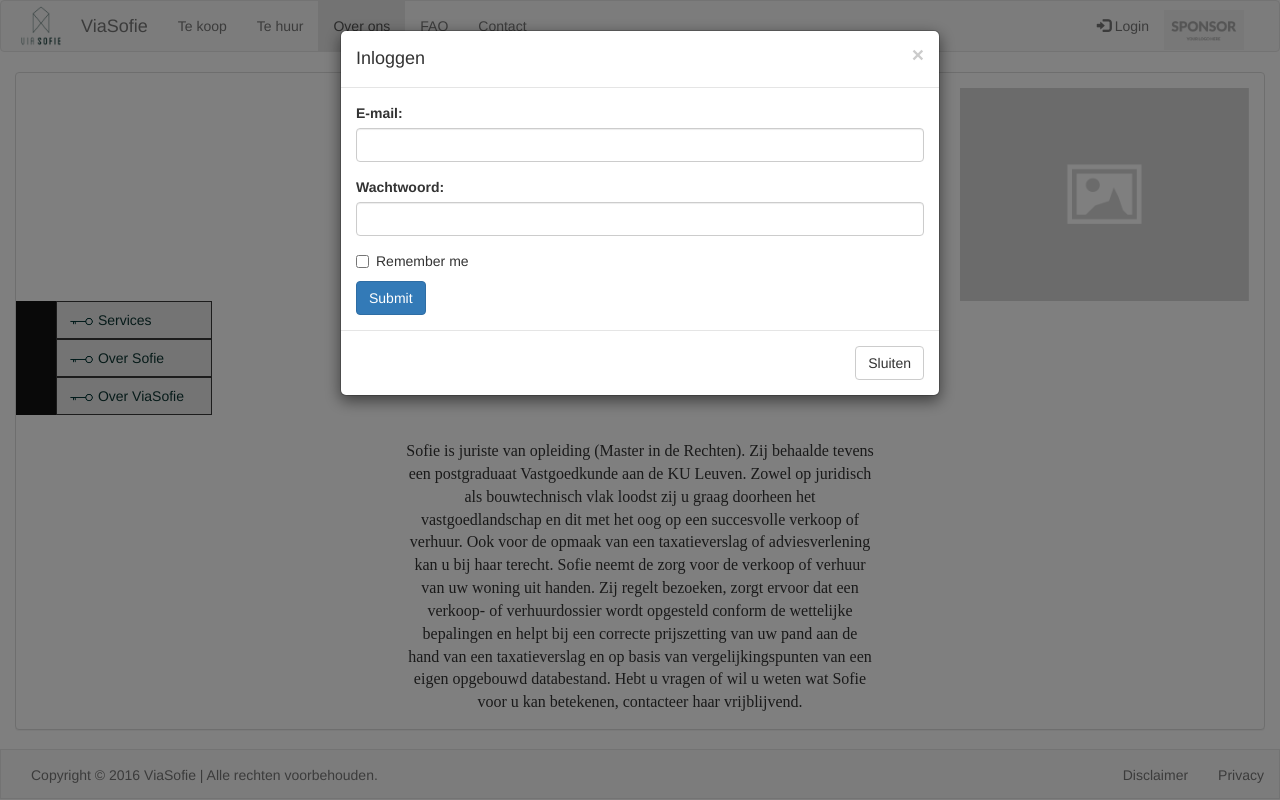
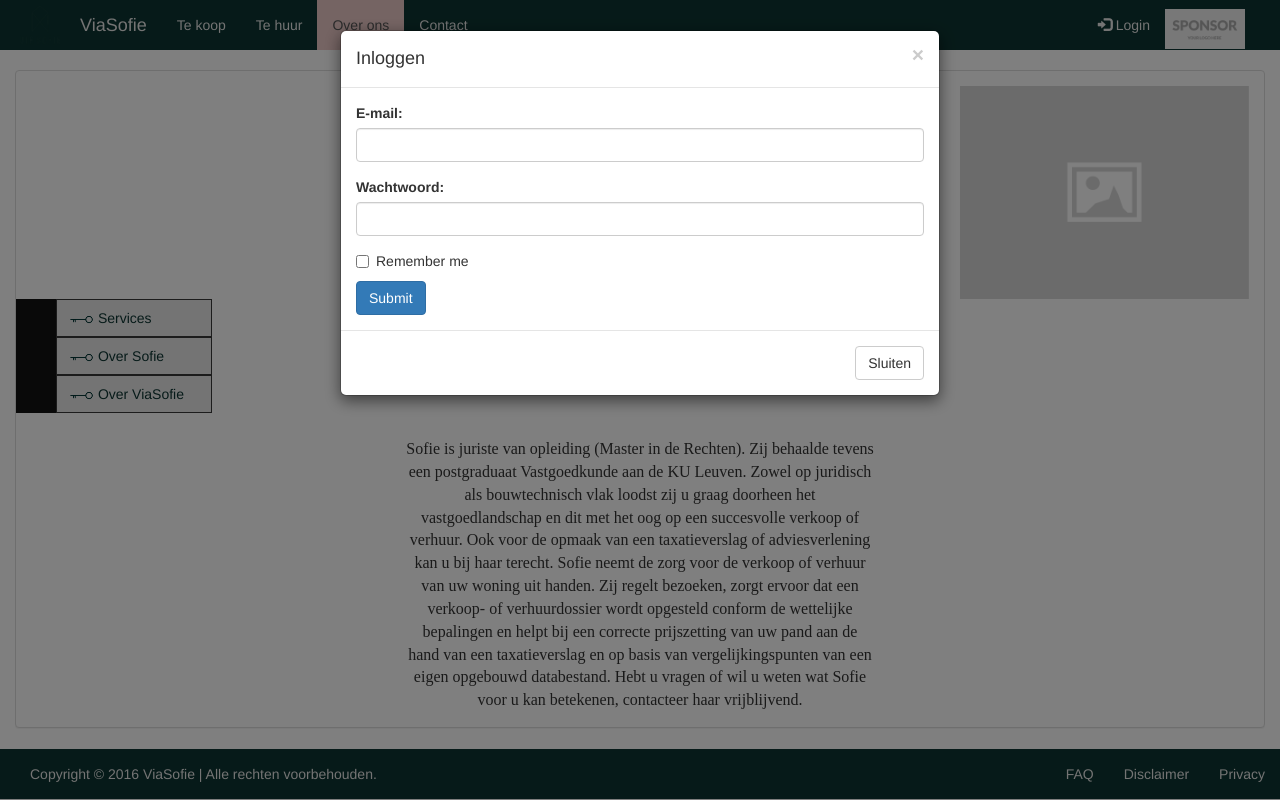
Before and after one commit to oliviervanbulck/viasofie, a Django app: page /about/ in a window 1280 px wide, after a click on "Login". Run offline with Django 3.2, Linux system fonts and the light colour scheme; some libraries are stand-ins or nearby versions.

Commit message:
Verbeteren navbar en footer

```diff
--- a/ViaSofie/ViaSofie/static/ViaSofie/css/screen.css
+++ b/ViaSofie/ViaSofie/static/ViaSofie/css/screen.css
@@ -1,20 +1,41 @@
+/*
+Algemeen
+*/
 html {
   position: relative;
   min-height: 100%;
 }
 
-.navbar-logo {
+/*
+Menubalk
+*/
 
+.navbar-default {
+    background-color: #0d3532;
+    border:none;
+    border-radius: 0;
+}
+
+.navbar-default .navbar-brand, .navbar-default .navbar-nav > li > a {
+    color: #e8e8e8;
+}
+
+.navbar-default .navbar-brand:focus, .navbar-default .navbar-brand:hover, .navbar-default .navbar-nav > li > a:hover, .navbar-default .navbar-nav > li > a:focus {
+    color: #eac8c6;
+}
+
+.navbar-default .navbar-nav > .active > a, .navbar-default .navbar-nav > .active > a:focus, .navbar-default .navbar-nav > .active > a:hover, .navbar-default .navbar-nav > .open > a, .navbar-default .navbar-nav > .open > a:focus, .navbar-default .navbar-nav > .open > a:hover {
+    background-color: #eac8c6;
 }
 
 .footer {
     position: absolute;
     bottom: 1px;
     width: 100%;
-    height: 50px;
+    /*height: 50px;
     background-color: #f8f8f8;
-    border: 1px solid #e7e7e7;
-    margin-top:20px;
+    border: 1px solid #e7e7e7;*/
+    margin-bottom: 0;
 }
 
 .footer > .container {
--- a/ViaSofie/ViaSofie/templates/ViaSofie/master.html
+++ b/ViaSofie/ViaSofie/templates/ViaSofie/master.html
@@ -43,13 +43,12 @@ margin-top: 5%;
         </div>
         <div class="collapse navbar-collapse" id="viaSofieNavigation">
             <ul class="nav navbar-nav">
-                <li class="{% if nbar == 'te koop' %}active{% endif %}"><a href="{% url 'panden.index' %}">Te koop</a>
+                <li class="{% if nbar == 'kopen' %}active{% endif %}"><a href="{% url 'panden.index' %}">Te koop</a>
                 </li>
-                <li class="{% if nbar == 'te huur' %}active{% endif %}"><a href="{% url 'panden.index' %}">Te huur</a>
+                <li class="{% if nbar == 'huren' %}active{% endif %}"><a href="{% url 'panden.index' %}">Te huur</a>
                 </li>
                 <li class="{% if nbar == 'about' %}active{% endif %}"><a href="{% url 'ViaSofie.about' %}">Over ons</a>
                 </li>
-                <li class="{% if nbar == 'F.A.Q' %}active{% endif %}"><a href="{% url 'ViaSofie.faq' %}">FAQ</a></li>
                 <li class="{% if nbar == 'contact' %}active{% endif %}"><a
                         href="{% url 'ViaSofie.contact' %}">Contact</a></li>
             </ul>
@@ -130,12 +129,13 @@ margin-top: 5%;
         </ul>
     </div>
 </footer>-->
-<nav class="navbar-default footer">
+<nav class="navbar navbar-default footer">
     <div class="container-fluid">
         <div class="navbar-header">
             <span class="navbar-brand text-muted">Copyright &copy; 2016 ViaSofie | Alle rechten voorbehouden.</span>
         </div>
         <ul class="nav navbar-nav navbar-right">
+            <li class="{% if nbar == 'faq' %}active{% endif %}"><a href="{% url 'ViaSofie.faq' %}">FAQ</a></li>
             <li class="{% if nbar == 'disclaimer' %}active{% endif %}"><a href="{% url 'ViaSofie.disclaimer' %}">Disclaimer</a>
             </li>
             <li class="{% if nbar == 'privacy' %}active{% endif %}"><a href="{% url 'ViaSofie.privacy' %}">Privacy</a>
--- a/ViaSofie/ViaSofie/views.py
+++ b/ViaSofie/ViaSofie/views.py
@@ -70,12 +70,12 @@ def services(request):
 
 
 def faq(request):
-    return render(request, 'ViaSofie/faq.html', {})
+    return render(request, 'ViaSofie/faq.html', {'nbar': 'faq'})
 
 
 def disclaimer(request):
-    return render(request, 'ViaSofie/disclaimer.html', {})
+    return render(request, 'ViaSofie/disclaimer.html', {'nbar': 'disclaimer'})
 
 
 def privacy(request):
-    return render(request, 'ViaSofie/privacy.html', {})
+    return render(request, 'ViaSofie/privacy.html', {'nbar': 'privacy'})
--- a/ViaSofie/panden/views.py
+++ b/ViaSofie/panden/views.py
@@ -17,7 +17,7 @@ def index(request):
 
     context = {
         'test': test,
-        'nbar': 'panden',
+        'nbar': 'kopen',
         'panden_rijen': panden_rijen,
         'pand_types': pand_types,
         'gemeentes': gemeentes,
```
